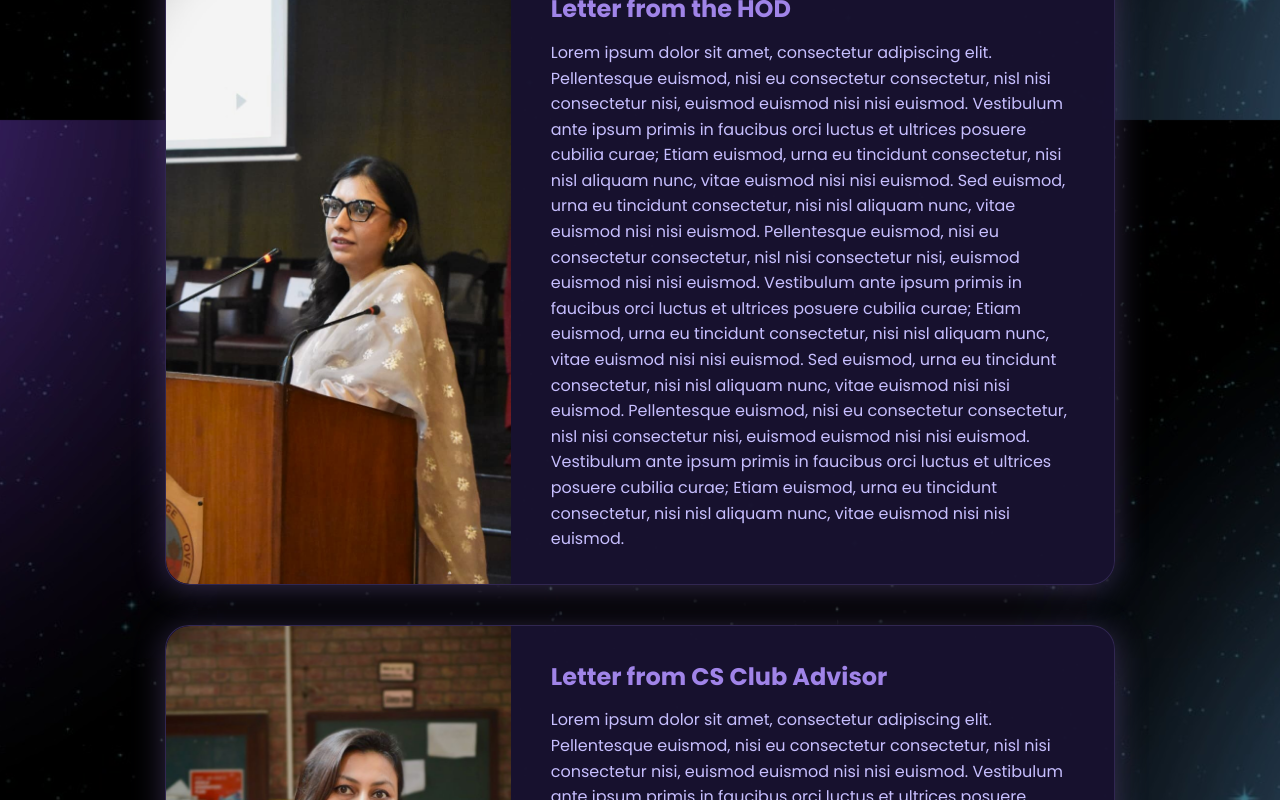
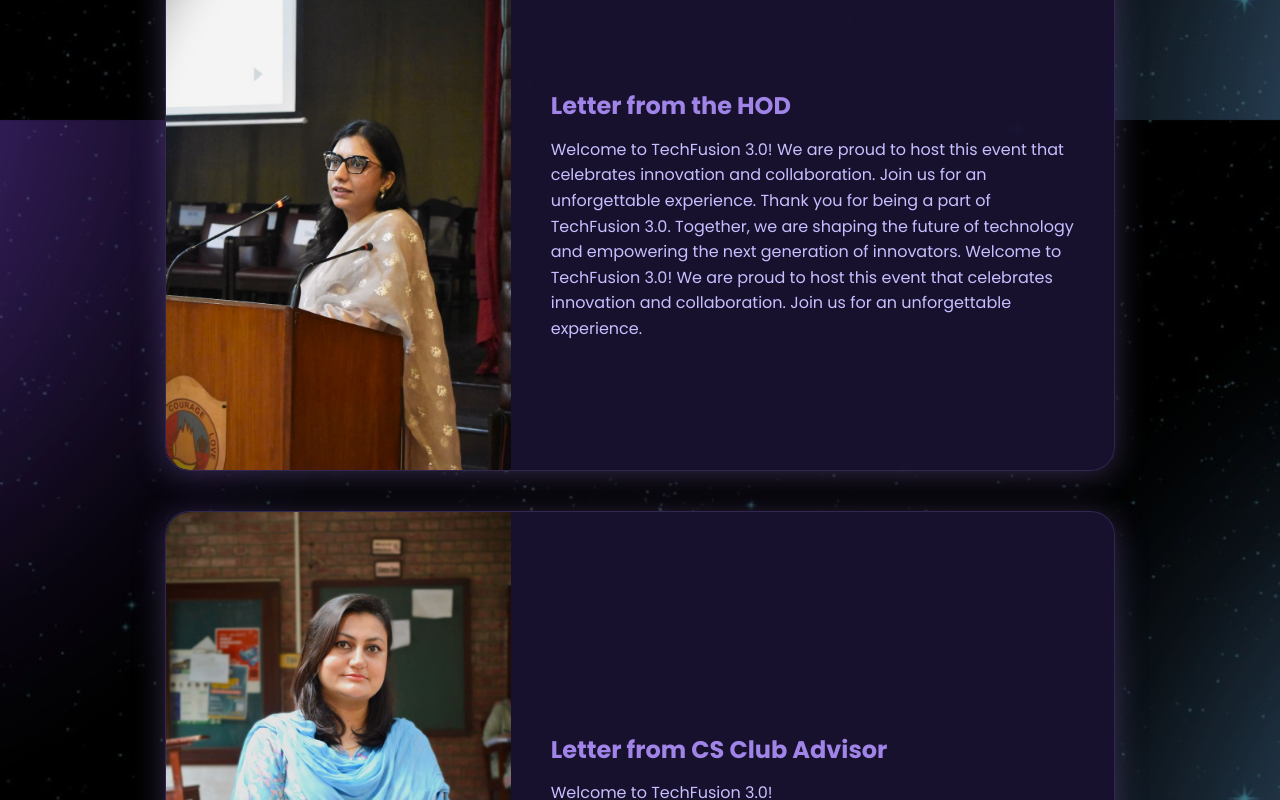
Before and after one commit to rahemeen1/TechFusion3.0, a React (Vite) app: page / in a window 1280 px wide. Shown: the part 680-1480 px from the top of the page. Built offline with nearby package versions, Linux system fonts and the light colour scheme.

Commit message:
the images again

```diff
--- a/src/pages/Home.jsx
+++ b/src/pages/Home.jsx
@@ -67,17 +67,26 @@
           {
             img: drsidraImg,
             heading: 'Letter from the HOD',
-            text: `Lorem ipsum dolor sit amet, consectetur adipiscing elit. Pellentesque euismod, nisi eu consectetur consectetur, nisl nisi consectetur nisi, euismod euismod nisi nisi euismod. Vestibulum ante ipsum primis in faucibus orci luctus et ultrices posuere cubilia curae; Etiam euismod, urna eu tincidunt consectetur, nisi nisl aliquam nunc, vitae euismod nisi nisi euismod. Sed euismod, urna eu tincidunt consectetur, nisi nisl aliquam nunc, vitae euismod nisi nisi euismod. Pellentesque euismod, nisi eu consectetur consectetur, nisl nisi consectetur nisi, euismod euismod nisi nisi euismod. Vestibulum ante ipsum primis in faucibus orci luctus et ultrices posuere cubilia curae; Etiam euismod, urna eu tincidunt consectetur, nisi nisl aliquam nunc, vitae euismod nisi nisi euismod. Sed euismod, urna eu tincidunt consectetur, nisi nisl aliquam nunc, vitae euismod nisi nisi euismod. Pellentesque euismod, nisi eu consectetur consectetur, nisl nisi consectetur nisi, euismod euismod nisi nisi euismod. Vestibulum ante ipsum primis in faucibus orci luctus et ultrices posuere cubilia curae; Etiam euismod, urna eu tincidunt consectetur, nisi nisl aliquam nunc, vitae euismod nisi nisi euismod.`
+            text: `Welcome to TechFusion 3.0! We are proud to host this event that celebrates innovation and collaboration. Join us for an unforgettable experience.
+                  Thank you for being a part of TechFusion 3.0. Together, we are shaping the future of technology and empowering the next generation of innovators.
+                  Welcome to TechFusion 3.0! We are proud to host this event that celebrates innovation and collaboration. Join us for an unforgettable experience.`
           },
           {
             img: drghousiaImg,
             heading: 'Letter from CS Club Advisor',
-            text: `Lorem ipsum dolor sit amet, consectetur adipiscing elit. Pellentesque euismod, nisi eu consectetur consectetur, nisl nisi consectetur nisi, euismod euismod nisi nisi euismod. Vestibulum ante ipsum primis in faucibus orci luctus et ultrices posuere cubilia curae; Etiam euismod, urna eu tincidunt consectetur, nisi nisl aliquam nunc, vitae euismod nisi nisi euismod. Sed euismod, urna eu tincidunt consectetur, nisi nisl aliquam nunc, vitae euismod nisi nisi euismod. Pellentesque euismod, nisi eu consectetur consectetur, nisl nisi consectetur nisi, euismod euismod nisi nisi euismod. Vestibulum ante ipsum primis in faucibus orci luctus et ultrices posuere cubilia curae; Etiam euismod, urna eu tincidunt consectetur, nisi nisl aliquam nunc, vitae euismod nisi nisi euismod. Sed euismod, urna eu tincidunt consectetur, nisi nisl aliquam nunc, vitae euismod nisi nisi euismod. Pellentesque euismod, nisi eu consectetur consectetur, nisl nisi consectetur nisi, euismod euismod nisi nisi euismod. Vestibulum ante ipsum primis in faucibus orci luctus et ultrices posuere cubilia curae; Etiam euismod, urna eu tincidunt consectetur, nisi nisl aliquam nunc, vitae euismod nisi nisi euismod.`
+            text: `Welcome to TechFusion 3.0!`
           },
           {
             img: msidaImg,
             heading: 'Letter from IEEE Advisor',
-            text: `Lorem ipsum dolor sit amet, consectetur adipiscing elit. Pellentesque euismod, nisi eu consectetur consectetur, nisl nisi consectetur nisi, euismod euismod nisi nisi euismod. Vestibulum ante ipsum primis in faucibus orci luctus et ultrices posuere cubilia curae; Etiam euismod, urna eu tincidunt consectetur, nisi nisl aliquam nunc, vitae euismod nisi nisi euismod. Sed euismod, urna eu tincidunt consectetur, nisi nisl aliquam nunc, vitae euismod nisi nisi euismod. Pellentesque euismod, nisi eu consectetur consectetur, nisl nisi consectetur nisi, euismod euismod nisi nisi euismod. Vestibulum ante ipsum primis in faucibus orci luctus et ultrices posuere cubilia curae; Etiam euismod, urna eu tincidunt consectetur, nisi nisl aliquam nunc, vitae euismod nisi nisi euismod. Sed euismod, urna eu tincidunt consectetur, nisi nisl aliquam nunc, vitae euismod nisi nisi euismod. Pellentesque euismod, nisi eu consectetur consectetur, nisl nisi consectetur nisi, euismod euismod nisi nisi euismod. Vestibulum ante ipsum primis in faucibus orci luctus et ultrices posuere cubilia curae; Etiam euismod, urna eu tincidunt consectetur, nisi nisl aliquam nunc, vitae euismod nisi nisi euismod.`
+            text: `Welcome to TechFusion 3.0! We are proud to host this event that celebrates innovation and collaboration. Join us for an unforgettable experience.
+                  Thank you for being a part of TechFusion 3.0. Together, we are shaping the future of technology and empowering the next generation of innovators.
+                  Welcome to TechFusion 3.0! We are proud to host this event that celebrates innovation and collaboration. Join us for an unforgettable experience.
+                  Thank you for being a part of TechFusion 3.0. Together, we are shaping the future of technology and empowering the next generation of innovators.
+                  Welcome to TechFusion 3.0! We are proud to host this event that celebrates innovation and collaboration. Join us for an unforgettable experience.
+                  Thank you for being a part of TechFusion 3.0. Together, we are shaping the future of technology and empowering the next generation of innovators.
+                  Welcome to TechFusion 3.0! We are proud to host this event that celebrates innovation and collaboration. Join us for an unforgettable experience.
+                  Thank you for being a part of TechFusion 3.0. Together, we are shaping the future of technology and empowering the next generation of innovators.`
           },
         ].map((card, idx) => (
           <motion.div
```
